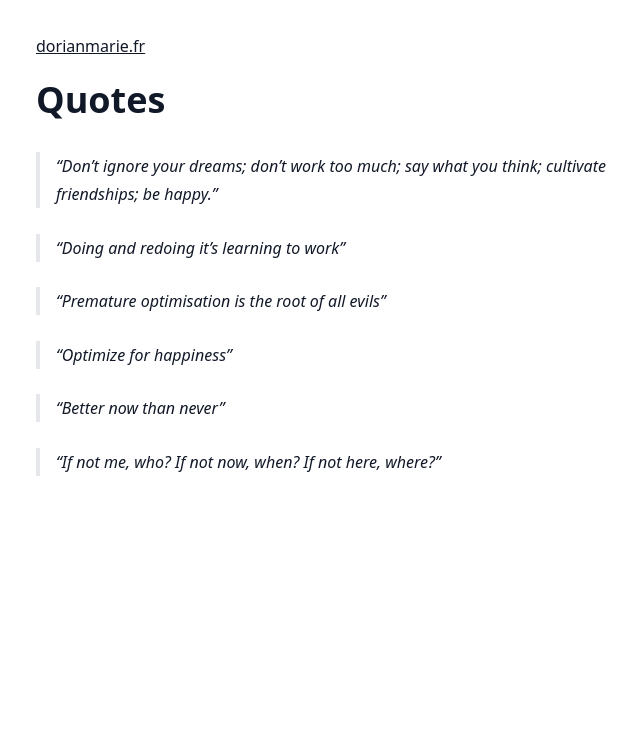
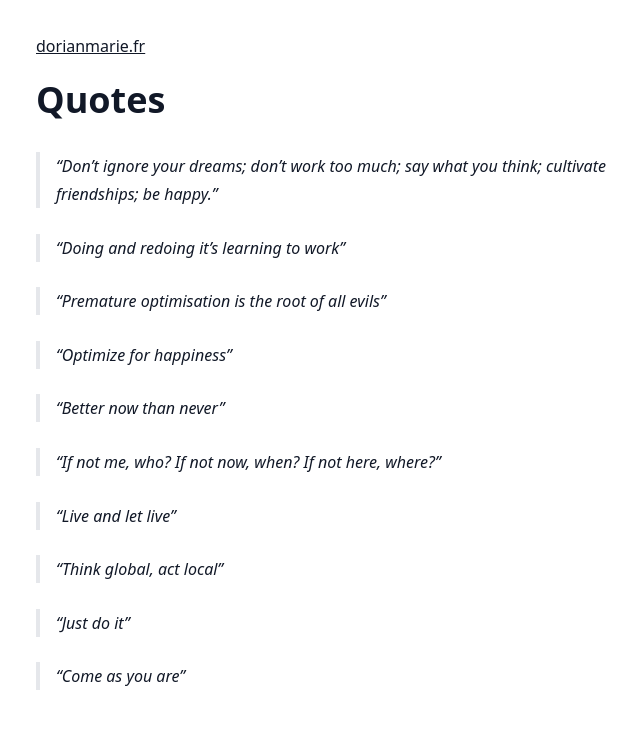
Before and after one commit to dorianmariefr/dorianmarie.fr, a Jekyll site: the page built from quotes.md, in a window 1280 px wide. Shown: the top 729 px of the page, without its empty margins (252-892 px from the left). Built offline with Jekyll 4.4.1, drawn with Linux system fonts in a browser that asks for light colours.

Commit message:
fix link and add quotes

```diff
--- a/quotes.md
+++ b/quotes.md
@@ -15,3 +15,11 @@ indexed: true
 > Better now than never
 
 > If not me, who? If not now, when? If not here, where?
+
+> Live and let live
+
+> Think global, act local
+
+> Just do it
+
+> Come as you are
```
Also changed, not shown: index.md (+1 -1 lines).
